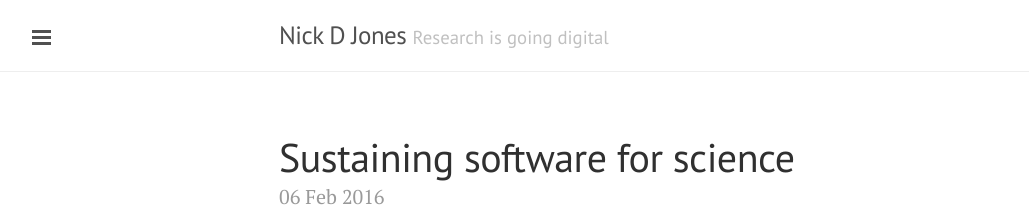
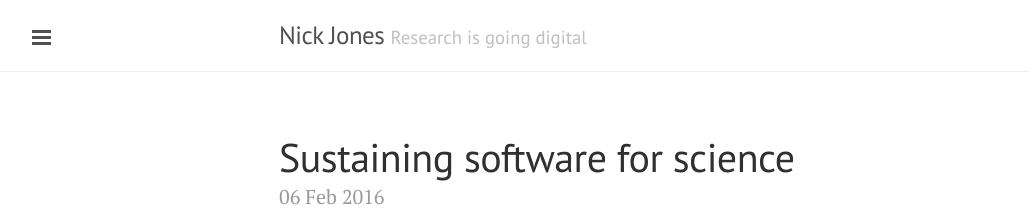
Before and after one commit to ndjones/ndjones.github.io, a Jekyll site: the page built from index.html, in a window 1280 px wide. Shown: the top 216 px of the page, without its empty margins (1-1030 px from the left). Built offline with Jekyll 4.4.1, drawn with Linux system fonts in a browser that asks for light colours; the list of posts is cut into pages by our own code.

```diff
--- a/_config.yml
+++ b/_config.yml
@@ -2,7 +2,7 @@ excerpt_separator: ""
 pygments: true
 markdown: kramdown
 url: http://ndjones.github.io
-title: Nick D Jones
+title: Nick Jones
 tagline: Research is going digital
 description: Thoughts on changes to research practice, policy, and platforms
 paginate: 5
```
